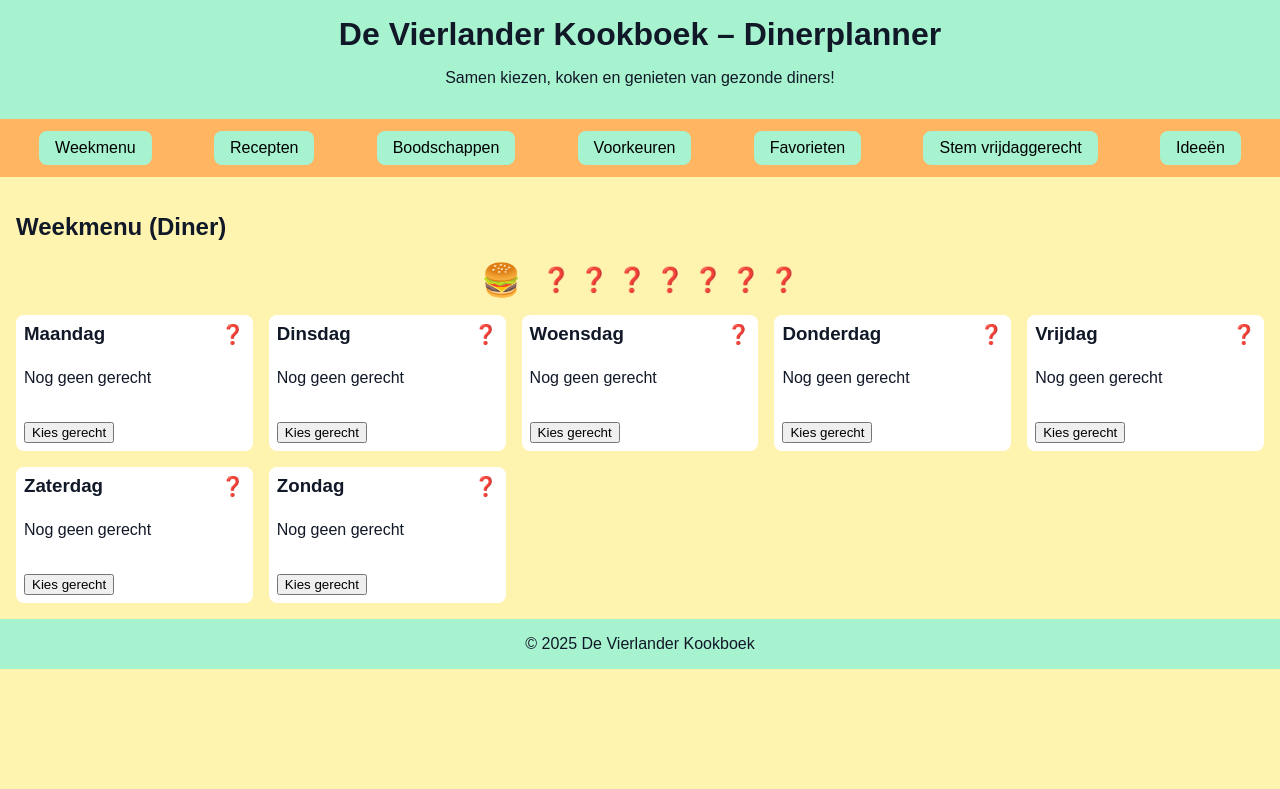
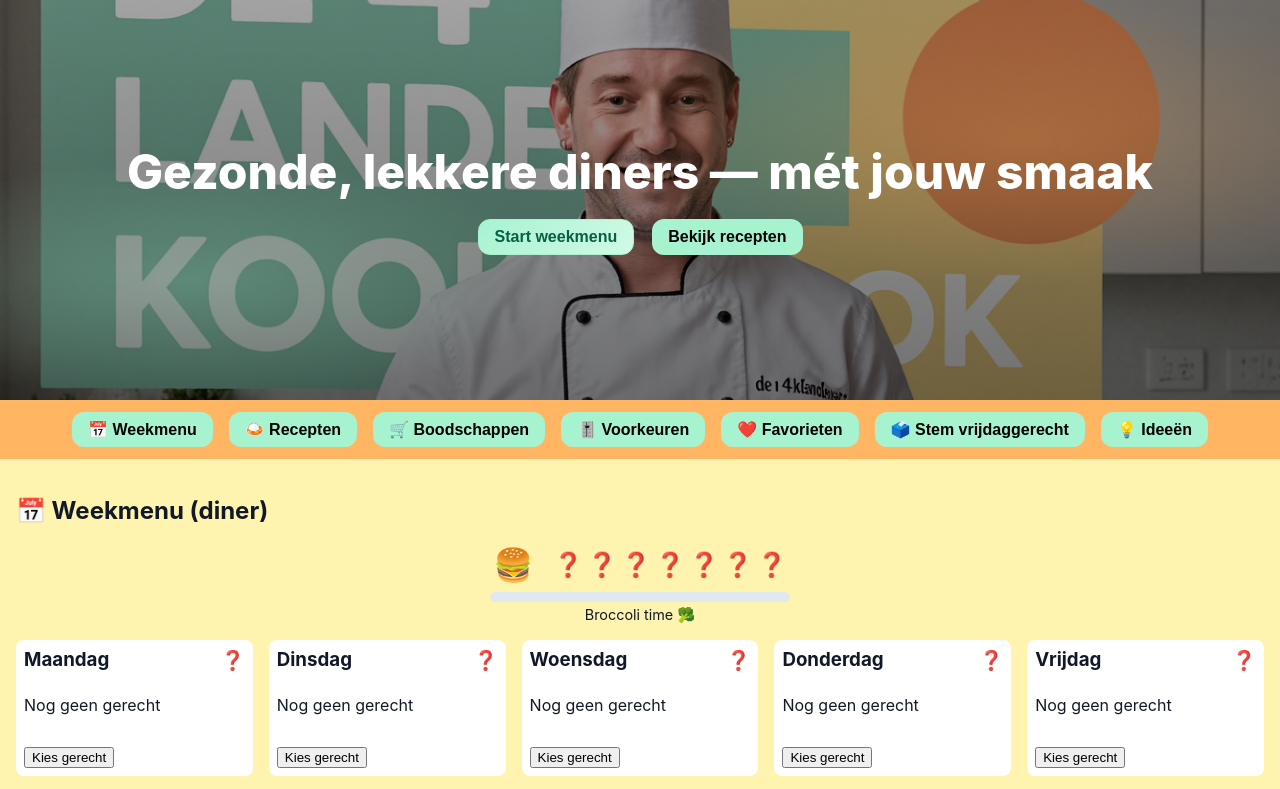
Before and after one commit to dekappersjaak/vierlander-kookboek, a plain HTML site: page index.html in a window 1280 px wide. Shown: the top 789 px of the page. Drawn offline with Linux system fonts and the light colour scheme.

Commit message:
Update index.html with modern design and hero header

```diff
--- a/index.html
+++ b/index.html
@@ -17,38 +17,104 @@
 
     body {
       margin: 0;
-      font-family: Arial, sans-serif;
+      font-family: 'Inter', Arial, sans-serif;
       background-color: var(--color-accent);
       color: var(--color-dark);
     }
 
-    header {
-      background-color: var(--color-primary);
-      padding: 1rem;
+    /* Hero section using header element */
+    header.hero {
+      position: relative;
+      min-height: 50vh;
+      display: grid;
+      place-items: center;
+      overflow: hidden;
+      color: #fff;
+    }
+    header.hero::before {
+      content: "";
+      position: absolute;
+      inset: 0;
+      background: url('./header.jpg') center/cover no-repeat;
+      transform: scale(1.03);
+    }
+    header.hero::after {
+      content: "";
+      position: absolute;
+      inset: 0;
+      /* mint/orange radial highlights plus dark overlay */
+      background:
+        radial-gradient(60% 60% at 80% 35%, rgba(255,181,98,.25) 0%, rgba(255,181,98,0) 60%),
+        radial-gradient(50% 50% at 15% 70%, rgba(167,243,208,.25) 0%, rgba(167,243,208,0) 60%),
+        linear-gradient(180deg, rgba(0,0,0,.35), rgba(0,0,0,.55));
+    }
+    header.hero .hero-inner {
+      position: relative;
+      z-index: 1;
       text-align: center;
+      padding: 48px 20px;
+      animation: pop .6s ease;
+    }
+    @keyframes pop {
+      from { opacity: 0; transform: translateY(6px); }
+      to { opacity: 1; transform: translateY(0); }
+    }
+    header.hero h1 {
+      margin: 0;
+      font-size: clamp(28px, 5vw, 48px);
+      font-weight: 800;
     }
 
-    header h1 {
-      margin: 0;
-      font-size: 2rem;
-    }
-
+    /* Navigation styling */
     nav {
       display: flex;
-      justify-content: space-around;
+      flex-wrap: wrap;
+      justify-content: center;
+      gap: 0.5rem;
       background-color: var(--color-secondary);
       padding: 0.5rem;
-      flex-wrap: wrap;
+      border-bottom: 1px solid #eee;
+      position: sticky;
+      top: 0;
+      z-index: 9;
     }
-
     nav button {
       background-color: var(--color-primary);
       border: none;
-      border-radius: 0.5rem;
+      border-radius: 0.75rem;
       padding: 0.5rem 1rem;
       margin: 0.25rem;
       cursor: pointer;
       font-size: 1rem;
+      font-weight: 600;
+      display: flex;
+      align-items: center;
+      gap: 0.3rem;
+      transition: transform 0.18s ease;
+    }
+    nav button:hover {
+      transform: translateY(-1px);
+    }
+
+    /* Generic button styling for hero & other actions */
+    .btn {
+      background-color: var(--color-primary);
+      border: none;
+      border-radius: 0.75rem;
+      padding: 0.5rem 1rem;
+      margin: 0.25rem;
+      cursor: pointer;
+      font-size: 1rem;
+      font-weight: 600;
+      transition: transform 0.18s ease;
+    }
+    .btn.primary {
+      background: linear-gradient(135deg, var(--color-primary), #d1fae5);
+      border: 1px solid var(--color-primary);
+      color: #065f46;
+    }
+    .btn:hover {
+      transform: translateY(-1px);
     }
 
     main {
@@ -95,14 +161,40 @@
     .health-overview {
       display: flex;
       justify-content: center;
-      margin: 1rem 0;
+      flex-wrap: wrap;
       align-items: center;
-      flex-wrap: wrap;
+      gap: 0.25rem;
+      margin: 0.5rem 0;
     }
-
     .health-overview span {
-      margin: 0 0.25rem;
       font-size: 1.5rem;
+    }
+    /* Progress bar container */
+    .progress-container {
+      display: flex;
+      flex-direction: column;
+      align-items: center;
+      margin: 0.5rem 0 1rem;
+    }
+    .progress {
+      width: 100%;
+      max-width: 300px;
+      height: 10px;
+      border-radius: 999px;
+      background: #e2e8f0;
+      overflow: hidden;
+    }
+    .progress > span {
+      display: block;
+      height: 100%;
+      background: linear-gradient(90deg, #22c55e, #84cc16);
+      width: 0%;
+      transition: width 0.6s ease;
+    }
+    #healthNote {
+      margin-top: 0.25rem;
+      font-size: 0.9rem;
+      color: var(--color-dark);
     }
 
     /* Recepten */
@@ -198,24 +290,35 @@
   </style>
 </head>
 <body>
-  <header>
-    <h1>De Vierlander Kookboek – Dinerplanner</h1>
-    <p>Samen kiezen, koken en genieten van gezonde diners!</p>
+  <!-- Hero section -->
+  <header class="hero" role="img" aria-label="Header met Sjaak als chef">
+    <div class="hero-inner">
+      <h1>Gezonde, lekkere diners — mét jouw smaak</h1>
+      <div style="margin-top:14px;display:flex;gap:10px;justify-content:center;">
+        <button class="btn primary" onclick="startWeekMenu()">Start weekmenu</button>
+        <button class="btn" onclick="showSection('recipes')">Bekijk recepten</button>
+      </div>
+    </div>
   </header>
+  <!-- Navigation -->
   <nav>
-    <button onclick="showSection('menu')">Weekmenu</button>
-    <button onclick="showSection('recipes')">Recepten</button>
-    <button onclick="showSection('shopping')">Boodschappen</button>
-    <button onclick="showSection('preferences')">Voorkeuren</button>
-    <button onclick="showSection('favorites')">Favorieten</button>
-    <button onclick="showSection('poll')">Stem vrijdaggerecht</button>
-    <button onclick="showSection('ideas')">Ideeën</button>
+    <button onclick="showSection('menu')">📅 Weekmenu</button>
+    <button onclick="showSection('recipes')">🍛 Recepten</button>
+    <button onclick="showSection('shopping')">🛒 Boodschappen</button>
+    <button onclick="showSection('preferences')">🎚️ Voorkeuren</button>
+    <button onclick="showSection('favorites')">❤️ Favorieten</button>
+    <button onclick="showSection('poll')">🗳️ Stem vrijdaggerecht</button>
+    <button onclick="showSection('ideas')">💡 Ideeën</button>
   </nav>
   <main>
     <!-- Weekmenu -->
     <div id="menu-section" class="page">
-      <h2>Weekmenu (Diner)</h2>
+      <h2>📅 Weekmenu (diner)</h2>
       <div class="health-overview" id="health-overview"></div>
+      <div class="progress-container">
+        <div class="progress"><span id="healthBar"></span></div>
+        <div id="healthNote"></div>
+      </div>
       <div class="menu-grid" id="menu-grid"></div>
     </div>
     <!-- Recepten -->
@@ -387,6 +490,7 @@
       grid.appendChild(div);
     });
     renderHealthOverview();
+    updateHealthProgress();
     renderShoppingList();
   }
   // Gezondheidsweergave
@@ -636,6 +740,28 @@
   renderPoll();
   renderIdeas();
   loadPreferences();
+
+  // Extra personality & helpers
+  function startWeekMenu(){
+    // Reset selection and show menu section
+    selectingDay = null;
+    showSection('menu');
+  }
+  function updateHealthProgress(){
+    let healthyCount = 0;
+    menu.forEach(index => {
+      if(index !== null && recipes[index].categories.healthy){
+        healthyCount++;
+      }
+    });
+    const pct = Math.round((healthyCount / menu.length) * 100);
+    const bar = document.getElementById('healthBar');
+    if(bar) bar.style.width = pct + '%';
+    const note = document.getElementById('healthNote');
+    if(note){
+      note.textContent = pct >= 70 ? "Top bezig! 🎉" : pct >= 40 ? "Kan beter 😅" : "Broccoli time 🥦";
+    }
+  }
   </script>
 </body>
 </html>
```
